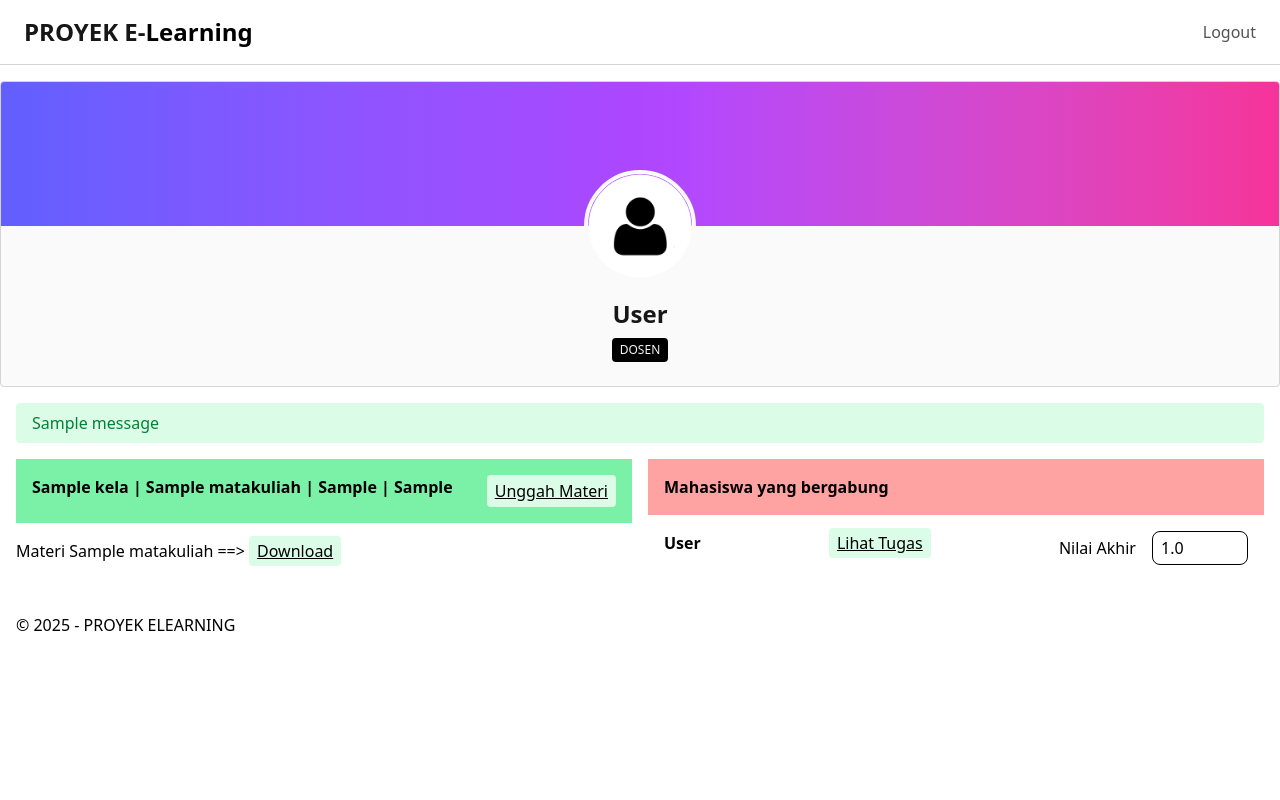
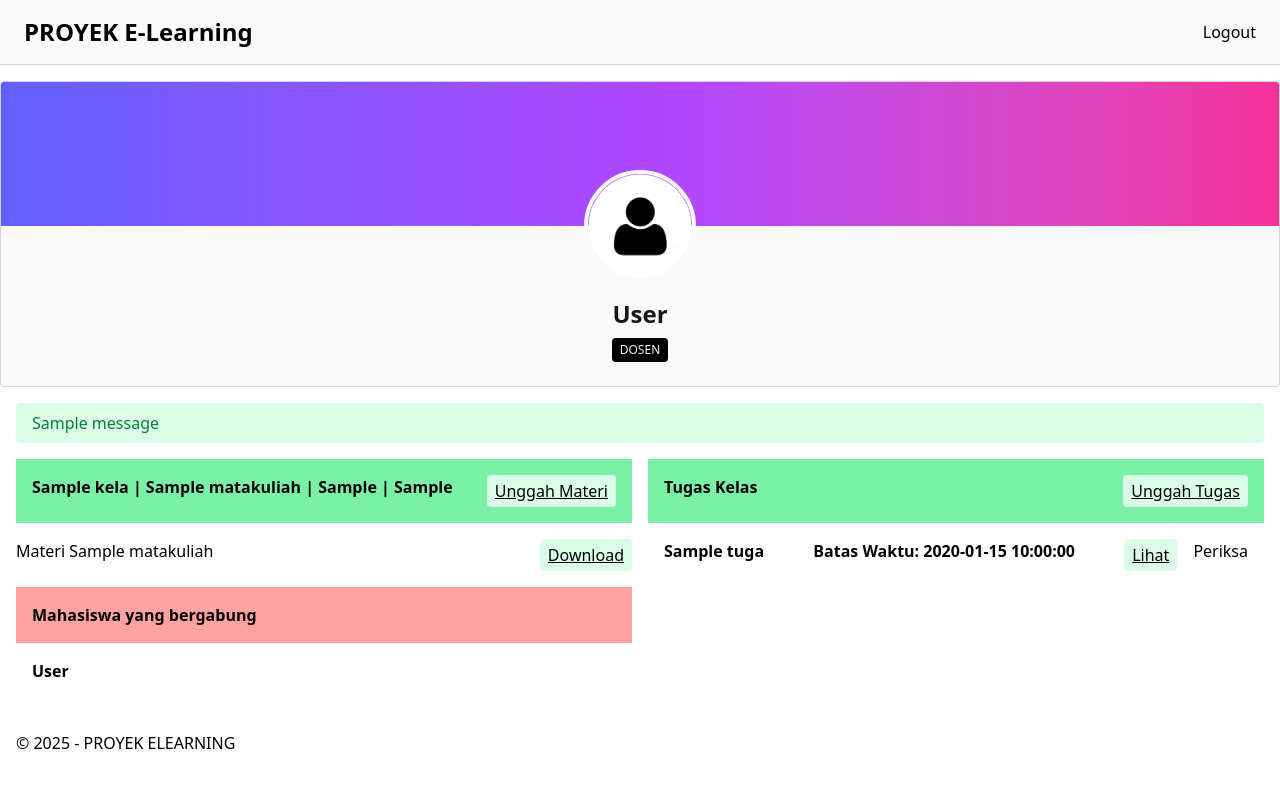
Before and after one commit to butonvalley/proyek-elearning-flask, a Flask app: page /join-kelas/1 in a window 1280 px wide. Run offline with Flask 3, Linux system fonts and the light colour scheme; a user stored in the database is signed in; tables that the repository leaves empty hold one stand-in row (values such as "Sample post"); one stand-in notice (Sample message) is shown; some libraries are stand-ins or nearby versions.

Commit message:
Update fitur elearning

```diff
--- a/endpoints/routes.py
+++ b/endpoints/routes.py
@@ -11,18 +11,25 @@ from forms.logout_form import LogoutForm
 from forms.mahasiswa_form import MahasiswaForm
 from forms.matakuliah_form import MataKuliahForm
 from forms.register_form import RegisterForm
+from forms.tugas_form import TugasForm
+from forms.tugas_mahasiswa_form import TugasMahasiswaForm
 from models.dosen import Dosen
 from models.kelas import Kelas
 from models.kelas_mahasiswa import KelasMahasiswa
 from models.mahasiswa import Mahasiswa
 from models.matakuliah import MataKuliah
+from models.tugas import Tugas
+from models.tugas_mahasiswa import TugasMahasiswa
 from models.user import User
 
 from werkzeug.security import generate_password_hash,check_password_hash
 
 from utils.generator import generate_unique_username
 
+from sqlalchemy.orm import aliased
+
 main_bp = Blueprint("main", __name__)
+
 
 @main_bp.route("/")
 @login_required
@@ -104,11 +111,13 @@ def join_kelas_view(id):
             kelas_id=kelas.id
         ).all()
         form_kelas_mahasiswa = KelasMahasiswaForm()
+        tugas_kelas = Tugas.query.filter_by(kelas_id = kelas.id).all()
         return render_template(
             "join_kelas_dosen.html",
             form_logout=form_logout,
             kelas=kelas,
             kelas_mahasiswa = km,
+            tugas_kelas = tugas_kelas,
             kelas_mahasiswa_form = form_kelas_mahasiswa
         )
 
@@ -139,11 +148,40 @@ def join_kelas_view(id):
         else:
             flash(f"Anda sudah terdaftar di {kelas.nama}", "info")
 
+        Jawaban = aliased(TugasMahasiswa)
+
+        tugas_kelas = (
+            db.session.query(Tugas, Jawaban)
+            .outerjoin(
+                Jawaban,
+                (Jawaban.tugas_id == Tugas.id) &
+                (Jawaban.mahasiswa_id == mahasiswa.id)
+            )
+            .filter(Tugas.kelas_id == kelas.id)
+            .all()
+        )
+
+        total_tugas = len(tugas_kelas)
+
+        total_nilai = sum(
+            jawaban.nilai
+            for _, jawaban in tugas_kelas
+            if jawaban and jawaban.nilai is not None
+        )
+
+        if total_tugas > 0:
+            nilai_ipk_kelas = total_nilai / total_tugas
+        else:
+            nilai_ipk_kelas = 0
+
+        form_tugas = TugasMahasiswaForm()
         return render_template(
             "join_kelas_mahasiswa.html",
             form_logout=form_logout,
             kelas=kelas,
-            kelas_mahasiswa = km
+            tugas_kelas = tugas_kelas,
+            nilai_ipk_kelas=round(nilai_ipk_kelas, 2),
+            form_tugas = form_tugas
         )
 
     # ======================
@@ -469,3 +507,142 @@ def tos_view():
 @main_bp.route("/page/<slug>")
 def page_view():
     return render_template("page.html")
+
+@main_bp.route("/kelas/<kelas_id>/tugas/tambah", methods=["GET", "POST"])
+@login_required
+def tambah_tugas(kelas_id):
+    dosen = getattr(current_user, "dosen", None)
+    if not dosen:
+        flash("Akses ditolak", "error")
+        return redirect(url_for("main.home_view"))
+
+    kelas = Kelas.query.get_or_404(kelas_id)
+    form = TugasForm()
+
+    if form.validate_on_submit():
+        print("valid")
+        filename = None
+        if form.file_tugas.data:
+
+            filename = "tugas.pdf"
+
+            #Update V1.3 Upload ke Serveless Storage
+            #filename = secure_filename(form.file_tugas.data.filename)
+            #form.file_tugas.data.save(
+            #   Logic Serveless Storage
+            #)
+
+        tugas = Tugas(
+            kelas_id=kelas.id,
+            dosen_id=dosen.id,
+            judul=form.judul.data,
+            deskripsi=form.deskripsi.data,
+            file_tugas=filename,
+            deadline=form.deadline.data
+        )
+        db.session.add(tugas)
+        db.session.commit()
+
+        flash("Tugas berhasil diupload", "success")
+        return redirect(url_for("main.join_kelas_view", id=kelas.id))
+
+    form_logout = LogoutForm()
+    return render_template("tambah_tugas.html", form=form, kelas=kelas,form_logout=form_logout)
+
+#upload Jawaban oleh Mahasiswa
+@main_bp.route("/tugas/<tugas_id>/jawaban", methods=["POST"])
+@login_required
+def upload_jawaban(tugas_id):
+    mahasiswa = getattr(current_user, "mahasiswa", None)
+    if not mahasiswa:
+        flash("Akses ditolak", "error")
+        return redirect(url_for("main.home_view"))
+
+    tugas = Tugas.query.get_or_404(tugas_id)
+    form = TugasMahasiswaForm()
+
+    if form.validate_on_submit():
+        filename = "jawaban.pdf"
+
+        #update V1.3 Upload ke Serveless Storage
+        # filename = secure_filename(form.file_jawaban.data.filename)
+        # logic serveless storage
+
+        jawaban = TugasMahasiswa(
+            tugas_id=tugas.id,
+            mahasiswa_id=mahasiswa.id,
+            file_jawaban=filename
+        )
+        db.session.add(jawaban)
+        db.session.commit()
+
+        flash("Jawaban berhasil dikumpulkan", "success")
+
+    return redirect(url_for("main.join_kelas_view", id=tugas.kelas_id))
+
+#periksa tugas oleh dosen
+@main_bp.route("/kelas/<kelas_id>/tugas/<tugas_id>/periksa", methods=["GET", "POST"])
+@login_required
+def periksa_jawaban_tugas(kelas_id, tugas_id):
+    form_logout = LogoutForm()
+
+    # ======================
+    # VALIDASI DOSEN
+    # ======================
+    dosen = getattr(current_user, "dosen", None)
+    if not dosen:
+        flash("Akses ditolak. Hanya dosen yang dapat mengakses halaman ini.", "error")
+        return redirect(url_for("main.home_view"))
+
+    # ======================
+    # AMBIL KELAS & TUGAS
+    # ======================
+    kelas = Kelas.query.filter_by(id=kelas_id).first_or_404()
+    tugas = Tugas.query.filter_by(id=tugas_id, kelas_id=kelas.id).first_or_404()
+
+    # Pastikan tugas milik dosen tersebut
+    if tugas.dosen_id != dosen.id:
+        flash("Anda tidak memiliki hak atas tugas ini.", "error")
+        return redirect(url_for("main.join_kelas_view", id=kelas.id))
+
+    # ======================
+    # POST → UPDATE NILAI
+    # ======================
+    if request.method == "POST":
+        jawaban_id = request.form.get("jawaban_id")
+        nilai = request.form.get("nilai")
+
+        jawaban = TugasMahasiswa.query.filter_by(
+            id=jawaban_id,
+            tugas_id=tugas.id
+        ).first()
+
+        if jawaban:
+            jawaban.nilai = float(nilai)
+            db.session.commit()
+            flash("Nilai berhasil disimpan.", "success")
+        else:
+            flash("Data jawaban tidak ditemukan.", "error")
+
+        return redirect(
+            url_for("main.periksa_jawaban_tugas", kelas_id=kelas.id, tugas_id=tugas.id)
+        )
+
+    # ======================
+    # GET → AMBIL JAWABAN
+    # ======================
+    jawaban_mahasiswa = (
+        TugasMahasiswa.query
+        .filter_by(tugas_id=tugas.id)
+        .join(Mahasiswa)
+        .all()
+    )
+    form_tugas_mahasiswa = TugasMahasiswaForm()
+    return render_template(
+        "periksa_tugas.html",
+        kelas=kelas,
+        tugas=tugas,
+        jawaban_mahasiswa=jawaban_mahasiswa,
+        form_tugas_mahasiswa=form_tugas_mahasiswa,
+        form_logout=form_logout
+    )
--- a/forms/kelas_mahasiswa_form.py
+++ b/forms/kelas_mahasiswa_form.py
@@ -5,7 +5,7 @@ from wtforms.validators import DataRequired, NumberRange, Optional
 class KelasMahasiswaForm(FlaskForm):
     #update selanjutnya tambahkan dengan item lainnya
     nilai_akhir = FloatField(
-        "Nilai Akhir",
+        "Nilai Kumulatif",
         validators=[
             Optional(),
             NumberRange(min=0, max=100, message="Nilai harus 0–100")
--- a/main.py
+++ b/main.py
@@ -16,6 +16,8 @@ from endpoints.routes import main_bp
 login_manager = LoginManager()
 login_manager.login_view = "main.login_view"  # route login default
 
+UPLOAD_FOLDER = None
+
 @login_manager.user_loader
 def load_user(user_id):
     return User.query.get(user_id)
@@ -25,7 +27,7 @@ def create_app():
     app.config.from_object(Config)
 
     db.init_app(app)
-    #migrate.init_app(app, db) #proddction
+    migrate.init_app(app, db) #proddction
     csrf.init_app(app)
     login_manager.init_app(app)
     app.register_blueprint(main_bp)
--- a/templates/join_kelas_dosen.html
+++ b/templates/join_kelas_dosen.html
@@ -41,9 +41,9 @@
 {% endif %}
 {% endwith %}
 
-<div class="px-4 flex flex-col md:flex-row gap-4 my-4">
+<div class="px-4 grid grid-cols-1 md:grid-cols-2 gap-4 my-4">
 
-    <div class="w-full md:w-1/2 ">
+    <div class="w-full ">
         <div class="bg-green-300 p-4 mb-4 flex gap-4 justify-between">
             <h3 class="font-bold">{{ kelas.nama }} | {{ kelas.matakuliah.nama }} | {{ kelas.semester }} | {{
                 kelas.tahun_ajaran }}
@@ -51,40 +51,55 @@
             <a class="underline bg-green-100 px-2 py-1 rounded-sm" href="#">Unggah Materi</a>
         </div>
 
-        <div>
-            <span>Materi {{kelas.matakuliah.nama}} ==> </span>
+        <div class="flex gap-4 justify-between">
+            <span>Materi {{kelas.matakuliah.nama}} </span>
             <a class="underline bg-green-100 px-2 py-1 rounded-sm" href="#">Download</a>
         </div>
 
     </div>
-    <div class="w-full  md:w-1/2">
+    <div class="w-full ">
+        <div class="bg-green-300 p-4 mb-4 flex gap-4 justify-between">
+            <h3 class="font-bold">
+                Tugas Kelas
+            </h3>
+            <a class="underline bg-green-100 px-2 py-1 rounded-sm"
+                href="{{ url_for('main.tambah_tugas', kelas_id=kelas.id) }}">Unggah Tugas</a>
+        </div>
+        <div class="flex flex-col gap-3">
+            {% for tk in tugas_kelas %}
+            <div class="flex gap-4 justify-between px-4">
+                <div class="font-bold">{{ tk.judul }}</div>
+                <div class="font-bold">Batas Waktu: {{ tk.deadline }}</div>
+                <div class="flex gap-4">
+                    <a class="underline bg-green-100 px-2 py-1 rounded-sm" target="_blank" href="{{ url_for('static', filename='uploads/tugas/' ~ tk.file_tugas) }}">Lihat</a>
+                    <a href="{{ url_for('main.periksa_jawaban_tugas', kelas_id=tk.kelas_id, tugas_id=tk.id) }}">Periksa</a>
+                </div>
+
+            </div>
+            {% endfor %}
+        </div>
+
+    </div>
+    <div class="w-full ">
         <div class="bg-red-300 p-4 mb-4">
             <h3 class="font-bold">
                 Mahasiswa yang bergabung
             </h3>
         </div>
+        <div class="flex flex-col gap-3">
             {% for km in kelas_mahasiswa %}
             <div class="flex gap-4 justify-between px-4">
                 <div class="font-bold">{{ km.mahasiswa.user.fullname }}</div>
+
+                <!--untuk update v1.3
                 <div>
-                <a class="underline bg-green-100 px-2 py-1 rounded-sm" href="#">Lihat Tugas</a>
+                  Nilai Kumulatif:  <span class="font-bold text-2xl">{{km.nilai_akhir if km.nilai_akhir is not none else 0 }}</span>
                 </div>
-            <div>
-                <form method="POST" action="{{ url_for('main.kelas_mahasiswa_update') }}">
-                    {{ kelas_mahasiswa_form.hidden_tag() }}
+                -->
 
-                    <input type="hidden" name="kelas_mahasiswa_id" value="{{ km.id }}">
-                    <div class="flex gap-4 items-center">
-                        {{ kelas_mahasiswa_form.nilai_akhir.label }}
-                        <input type="number" name="nilai_akhir"
-                            value="{{ km.nilai_akhir if km.nilai_akhir is not none else '' }}"
-                            class="px-2 py-1 border rounded-lg w-24">
-                    </div>
-                </form>
-            </div>
             </div>
             {% endfor %}
-
+        </div>
 
     </div>
 </div>
--- a/templates/layout.html
+++ b/templates/layout.html
@@ -14,14 +14,14 @@
 </head>
 
 <body class="flex flex-col gap-4">
-	<header>
+	<header class="sticky top-0 z-10 bg-neutral-50">
 		<nav x-data="{ mobileMenuIsOpen: false }" x-on:click.away="mobileMenuIsOpen = false"
-			class="flex items-center justify-between border-b border-neutral-300 px-6 py-4 dark:border-neutral-700"
+			class="flex items-center justify-between border-b border-neutral-300 px-6 py-4 dark:border-neutral-700 "
 			aria-label="penguin ui menu">
 
-			<div class="text-2xl font-bold text-neutral-900 dark:text-white">
+			<div class="text-2xl font-bold">
 				<a href="{{ url_for('main.home_view') }}">
-					<span>PROYEK E-<span class="text-black dark:text-white">Learning</span>
+					<span>PROYEK E-<span class="">Learning</span>
 						<!-- <img src="./logo.svg" alt="brand logo" class="w-10" /> -->
 				</a>
 			</div>
@@ -30,7 +30,7 @@
 			<ul class="items-center gap-4 md:flex">
 				<li>
 					<form action="{{ url_for('main.logout_view') }}" method="POST"
-						class="font-medium text-neutral-600 hover:text-black dark:text-neutral-300 dark:hover:text-white">
+						class="font-medium">
 
 						{{ form_logout.hidden_tag() }}
 						{{ form_logout.submit(class="cursor-pointer") }}
```
Also changed, not shown: forms/tugas_form.py (added, +13 -0 lines), forms/tugas_mahasiswa_form.py (added, +13 -0 lines), models/tugas.py (added, +29 -0 lines), models/tugas_mahasiswa.py (added, +22 -0 lines), templates/join_kelas_mahasiswa.html (+61 -7 lines), templates/periksa_tugas.html (added, +58 -0 lines), templates/tambah_tugas.html (added, +60 -0 lines), README.md, 1 other file. Lines whose indentation alone changed are shown as unchanged.
